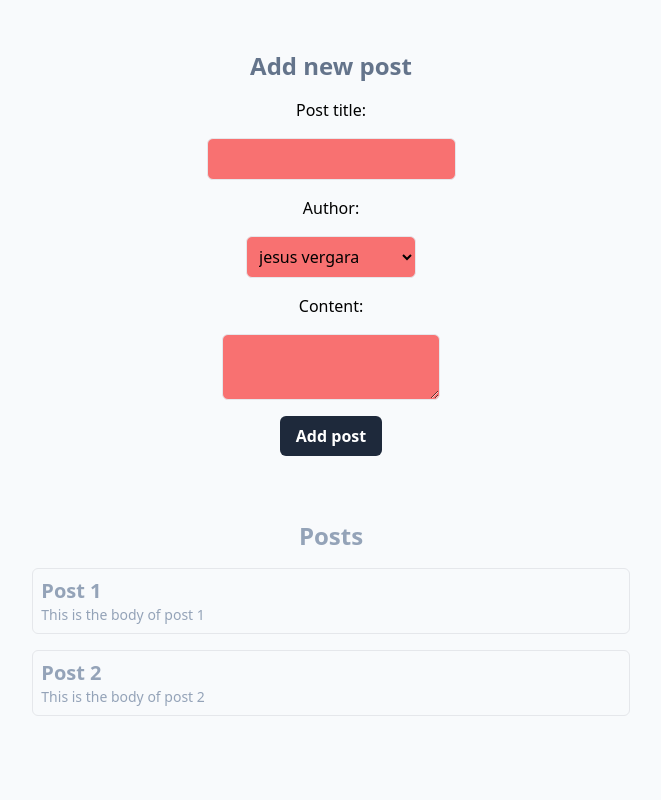
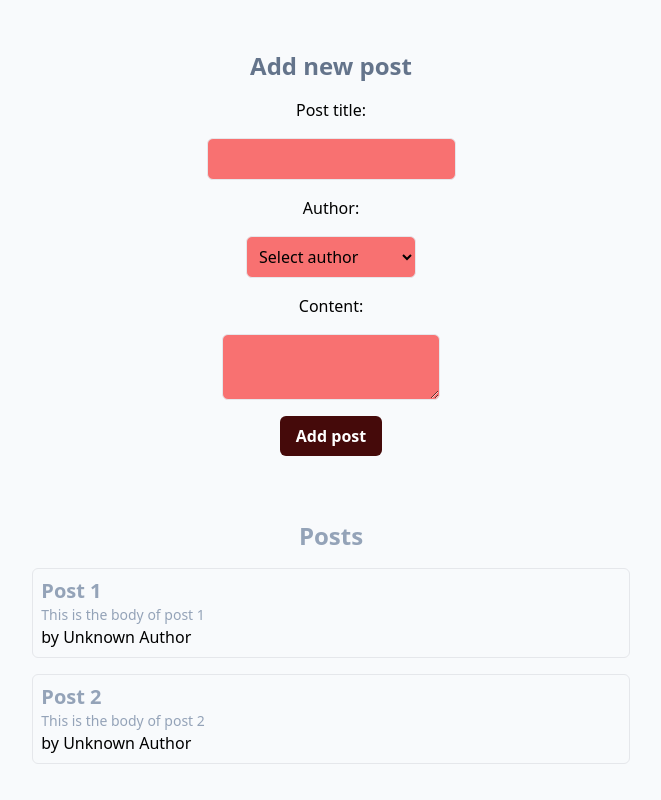
Before and after one commit to JesusVergara89/Practicing-Tailwind-01, a React (Create React App) app: page / in a window 1280 px wide. Shown: the part 1971-2771 px from the top of the page, without its empty margins (309-970 px from the left). Built offline with nearby package versions, Linux system fonts and the light colour scheme.

Commit message:
created a Author post component to show the auhtor of the post and impoted in post list component

```diff
--- a/src/components/AddPostForm.js
+++ b/src/components/AddPostForm.js
@@ -4,7 +4,6 @@ import { postAdd } from "../store/slices/postSlice";
 import { selectAllUsers } from "../store/slices/userSlice";
 
 const AddPostForm = () => {
-
   const dispatch = useDispatch();
 
   const [title, setTitle] = useState("");
@@ -12,8 +11,6 @@ const AddPostForm = () => {
   const [userId, setUserId] = useState("");
 
   const users = useSelector(selectAllUsers);
-
-  console.log(users);
 
   const onTitleChanged = (e) => setTitle(e.target.value);
   const onContentChanged = (e) => setContent(e.target.value);
@@ -30,7 +27,7 @@ const AddPostForm = () => {
 
   const canSave = Boolean(title) && Boolean(content) && Boolean(userId);
 
-  const userOptions = users.map(user => (
+  const userOptions = users.map((user) => (
     <option key={user.id} value={user.id}>
       {user.name}
     </option>
@@ -54,9 +51,10 @@ const AddPostForm = () => {
         <select
           className="border p-2 rounded-md bg-red-400 hover:bg-red-500"
           id="postAuthor"
-          value="Select an author"
+          value={userId}
           onChange={onAuthorChanged}
         >
+          <option value="">Select author</option>
           {userOptions}
         </select>
         <label htmlFor="postContent">Content:</label>
@@ -67,7 +65,7 @@ const AddPostForm = () => {
           onChange={onContentChanged}
         />
         <button
-          className="bg-slate-800 hover:bg-slate-700 text-white font-bold py-2 px-4 rounded-md"
+          className="bg-slate-800 hover:bg-slate-700 text-white font-bold py-2 px-4 rounded-md disabled:bg-red-950"
           onClick={onSavePost}
           disabled={!canSave}
         >
--- /dev/null
+++ b/src/components/AuthorPost.js
@@ -0,0 +1,15 @@
+import React from 'react'
+import { useSelector } from 'react-redux'
+import { selectAllUsers } from '../store/slices/userSlice'
+
+const AuthorPost = ({userId}) => {
+    const users = useSelector(selectAllUsers)
+
+    const author = users.find(user => user.id === userId)
+
+  return (
+    <span>by {author ? author.name : 'Unknown Author'}</span>
+  )
+}
+
+export default AuthorPost
--- a/src/components/PostList.js
+++ b/src/components/PostList.js
@@ -1,6 +1,7 @@
 import React from "react";
 import { useSelector } from "react-redux";
 import { selectAllPost } from "../store/slices/postSlice";
+import AuthorPost from "./AuthorPost";
 
 const PostList = () => {
   const post = useSelector(selectAllPost);
@@ -9,6 +10,7 @@ const PostList = () => {
     <div className="w-2/3  border p-2 rounded-md flex flex-col hover:bg-slate-700 hover:cursor-pointer" key={post.id}>
       <h3 className="text-slate-400 text-xl font-bold">{post.title}</h3>
       <p className="text-slate-400 text-sm">{post.body.substring(0, 100)}</p>
+      <AuthorPost userId={post.userId}/>
     </div>
   ));
 
```
